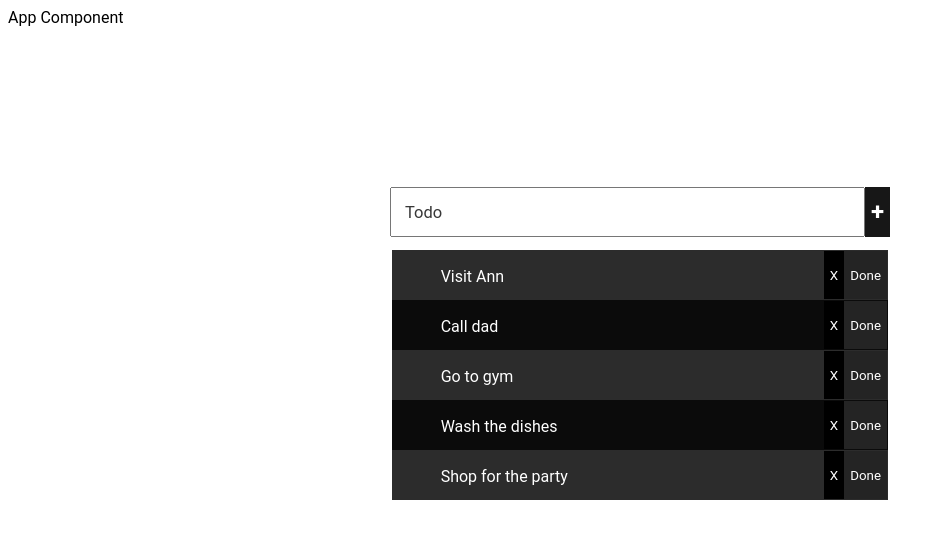
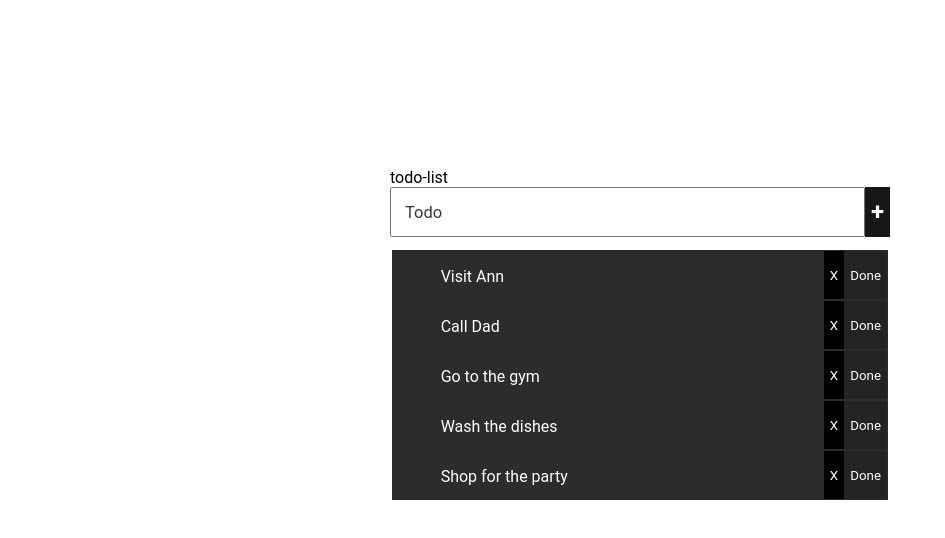
Before and after one commit to J-R77-stack/angular-todo-list, an Angular app in the folder todo-list/: page / in a window 1280 px wide. Shown: the top 538 px of the page, without its empty margins (0-945 px from the left). Built offline with nearby package versions, Linux system fonts and the light colour scheme.

Commit message:
looked at app components and did for loop for tasks

```diff
--- a/todo-list/angular.json
+++ b/todo-list/angular.json
@@ -97,5 +97,8 @@
         }
       }
     }
+  },
+  "cli": {
+    "analytics": false
   }
 }
--- a/todo-list/src/app/app.component.html
+++ b/todo-list/src/app/app.component.html
@@ -1,66 +1,17 @@
-<div>
-  App Component
 <div class="container">
   <div class="todo-list">
+    {{ title }}
+
     <div class="input-group">
       <input type="text" placeholder="Todo" />
       <button class="add-button">+</button>
     </div>
     <table>
-        <tr class="even">
+      <tr *ngFor="let task of tasks" class="even">
         <td>
           <pre>
-            Visit Ann
-          </pre
-            >
-          </td>
-          <td>
-            <button class="remove-button">X</button>
-            <button class="done-button">Done</button>
-          </td>
-        </tr>
-        <tr class="odd">
-          <td>
-            <pre>
-            Call dad
-          </pre
-            >
-          </td>
-          <td>
-            <button class="remove-button">X</button>
-            <button class="done-button">Done</button>
-          </td>
-        </tr>
-        <tr class="even">
-          <td>
-            <pre>
-            Go to gym
-          </pre
-            >
-          </td>
-          <td>
-            <button class="remove-button">X</button>
-            <button class="done-button">Done</button>
-          </td>
-        </tr>
-        <tr class="odd">
-          <td>
-            <pre>
-            Wash the dishes
-          </pre
-            >
-          </td>
-          <td>
-            <button class="remove-button">X</button>
-            <button class="done-button">Done</button>
-          </td>
-        </tr>
-        <tr class="even">
-          <td>
-            <pre>
-            Shop for the party
-          </pre
-            >
+            {{ task }}
+          </pre>
         </td>
         <td>
           <button class="remove-button">X</button>
@@ -70,4 +21,3 @@
     </table>
   </div>
 </div>
-</div>
--- a/todo-list/src/app/app.component.ts
+++ b/todo-list/src/app/app.component.ts
@@ -7,4 +7,11 @@
 })
 export class AppComponent {
   title = 'todo-list';
+  tasks = [
+    "Visit Ann",
+    "Call Dad",
+    "Go to the gym",
+    "Wash the dishes",
+    "Shop for the party"
+  ]
 }
```
Lines whose indentation alone changed are shown as unchanged.
